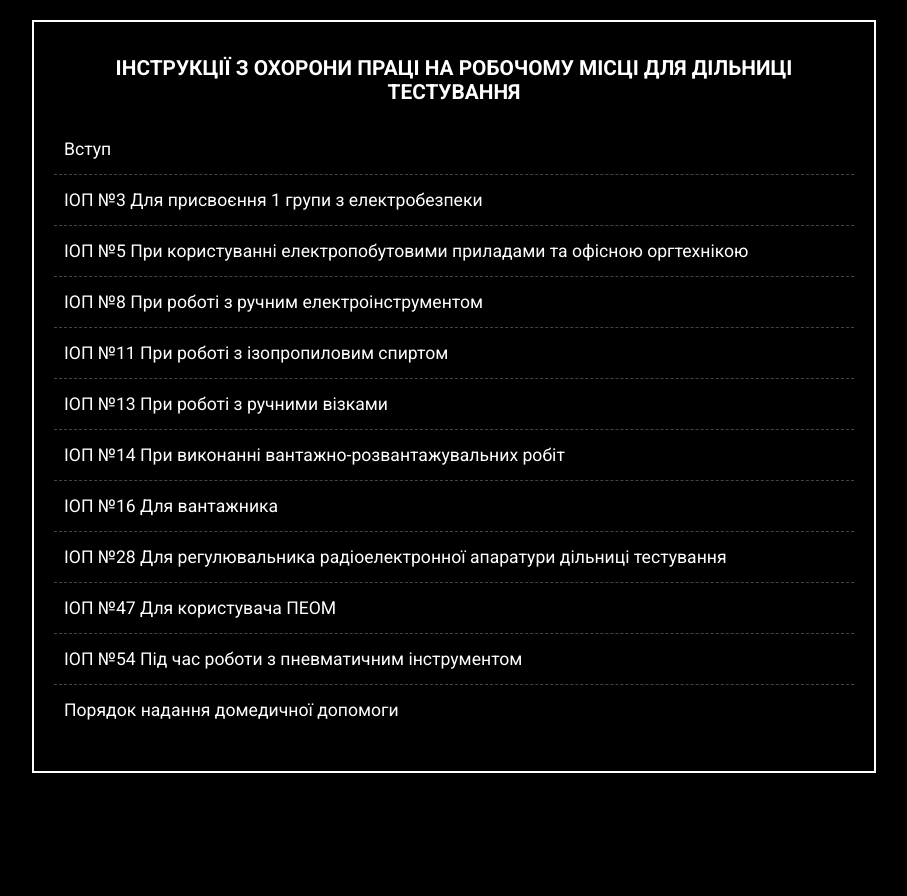
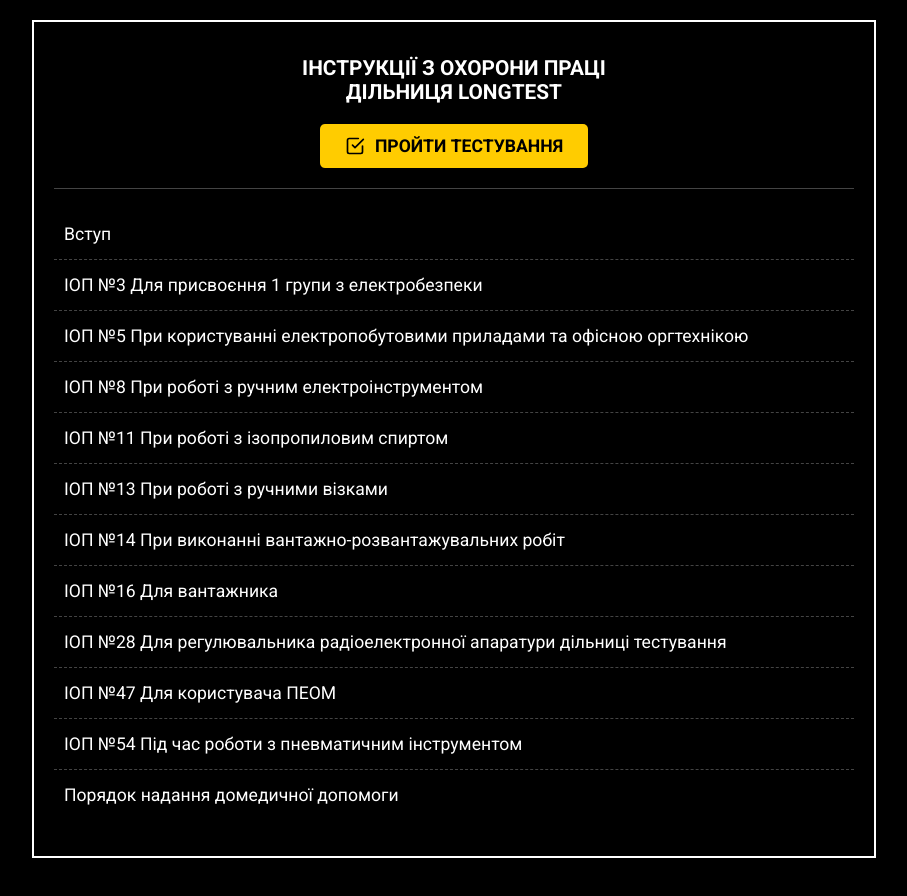
Before and after one commit to shylovak-spec/IOP_HT, a plain HTML site: page index.html in a window 1280 px wide. Shown: the whole page, without its empty margins (186-1093 px from the left). Drawn offline with Linux system fonts and the light colour scheme.

Commit message:
Update index.html

```diff
--- a/index.html
+++ b/index.html
@@ -25,6 +25,34 @@
             text-transform: uppercase;
             margin-bottom: 20px;
         }
+
+        /* Стилі для нової кнопки тестування */
+        .test-button-container {
+            text-align: center;
+            margin-bottom: 20px;
+            padding-bottom: 20px;
+            border-bottom: 1px solid #444;
+        }
+        .btn-test {
+            display: inline-flex;
+            align-items: center;
+            background-color: #ffcc00; /* Яскравий колір для уваги */
+            color: #000;
+            padding: 12px 25px;
+            text-decoration: none;
+            font-weight: bold;
+            border-radius: 5px;
+            font-size: 1.1em;
+            transition: transform 0.2s, background-color 0.2s;
+        }
+        .btn-test:hover {
+            background-color: #e6b800;
+            transform: scale(1.05);
+        }
+        .btn-test svg {
+            margin-right: 10px;
+        }
+
         ol {
             list-style: none;
             padding: 0;
@@ -42,10 +70,14 @@
         li:last-child {
             border-bottom: none;
         }
-        a {
-            color: #fff;
-            text-decoration: none;
-            display: block;
+        #instruction-list a,
+        #instruction-list a:visited,
+        #instruction-list a:hover,
+        #instruction-list a:active {
+            color: #ffffff !important;
+            text-decoration: none !important;
+            display: block; /* Щоб можна було натиснути на весь рядок */
+            width: 100%;
         }
         #audio-controls-container {
             position: fixed;
@@ -97,9 +129,19 @@
 <body>
 
     <div class="container">
-        <h1>Інструкції з охорони праці на робочому місці для дільниці тестування</h1>
+        <h1>Інструкції з охорони праці <br> дільниця LongTest</h1>
 
-        <ol id="instruction-list">
+        <div class="test-button-container">
+            <a href="test.html" class="btn-test">
+                <svg width="20" height="20" viewBox="0 0 24 24" fill="none" stroke="currentColor" stroke-width="2" stroke-linecap="round" stroke-linejoin="round">
+                    <path d="M9 11l3 3L22 4"></path>
+                    <path d="M21 12v7a2 2 0 0 1-2 2H5a2 2 0 0 1-2-2V5a2 2 0 0 1 2-2h11"></path>
+                </svg>
+                ПРОЙТИ ТЕСТУВАННЯ
+            </a>
+        </div>
+
+<ol id="instruction-list">
     <li data-file="vstup">Вступ</li>
     <li data-file="iop3"> ІОП №3 Для присвоєння 1 групи з електробезпеки</li>
     <li data-file="iop5"> ІОП №5 При користуванні електропобутовими приладами та офісною оргтехнікою</li>
@@ -135,19 +177,15 @@
 
     let currentActiveItem = null;
 
-    // ✅ ВИПРАВЛЕННЯ: Це тепер правильний шлях до папки 'audio/'
     const BASE_AUDIO_URL = 'https://raw.githubusercontent.com/shylovak-spec/Audio_Assetss/main/audio/';
 
-    // --- 1. Обробник кліку ---
     instructionListItems.forEach(item => {
         item.addEventListener('click', function() {
             loadAndPlay(this.getAttribute('data-file'), this);
         });
     });
 
-    // --- 2. Функція завантаження та відтворення ---
     function loadAndPlay(fileName, listItem) {
-        // ... (Логіка перевірки та зупинки, як була)
         if (currentActiveItem === listItem && !audioPlayer.paused) {
             audioPlayer.pause();
             currentActiveItem.classList.remove('active-instruction');
@@ -182,44 +220,29 @@
         audioPlayer.play();
     }
 
-    // --- 3. Логіка автоматичного перемикання ---
     audioPlayer.onended = function() {
         if (currentActiveItem) {
-            // Зняти активний стан з поточного елемента
             currentActiveItem.classList.remove('active-instruction');
-
-            // Знайти індекс поточного елемента в загальному списку
             const currentIndex = Array.from(instructionListItems).indexOf(currentActiveItem);
-
-            // Перевірити, чи є наступний елемент (не виходимо за межі списку)
             if (currentIndex !== -1 && currentIndex < instructionListItems.length - 1) {
-                // Визначити наступний елемент
                 const nextItem = instructionListItems[currentIndex + 1];
-
-                // Запустити його відтворення (рекурсивний виклик)
                 loadAndPlay(nextItem.getAttribute('data-file'), nextItem);
-
             } else {
-                // Якщо це був останній елемент, приховати плеєр і скинути стан
                 currentActiveItem = null;
                 audioContainer.style.display = 'none';
             }
         }
     };
 
-    // --- 4. Функція зміни швидкості (винесена глобально) ---
     function adjustSpeed(delta) {
         let newSpeed = audioPlayer.playbackRate + delta;
-        // Обмеження швидкості
         if (newSpeed < 0.75) newSpeed = 0.75;
         if (newSpeed > 1.5) newSpeed = 1.5;
         audioPlayer.playbackRate = newSpeed;
         speedDisplay.textContent = newSpeed.toFixed(2);
     }
 
-    // Щоб функція adjustSpeed була доступна з HTML-кнопок
     window.adjustSpeed = adjustSpeed;
-
 </script>
 
 </body>
```
